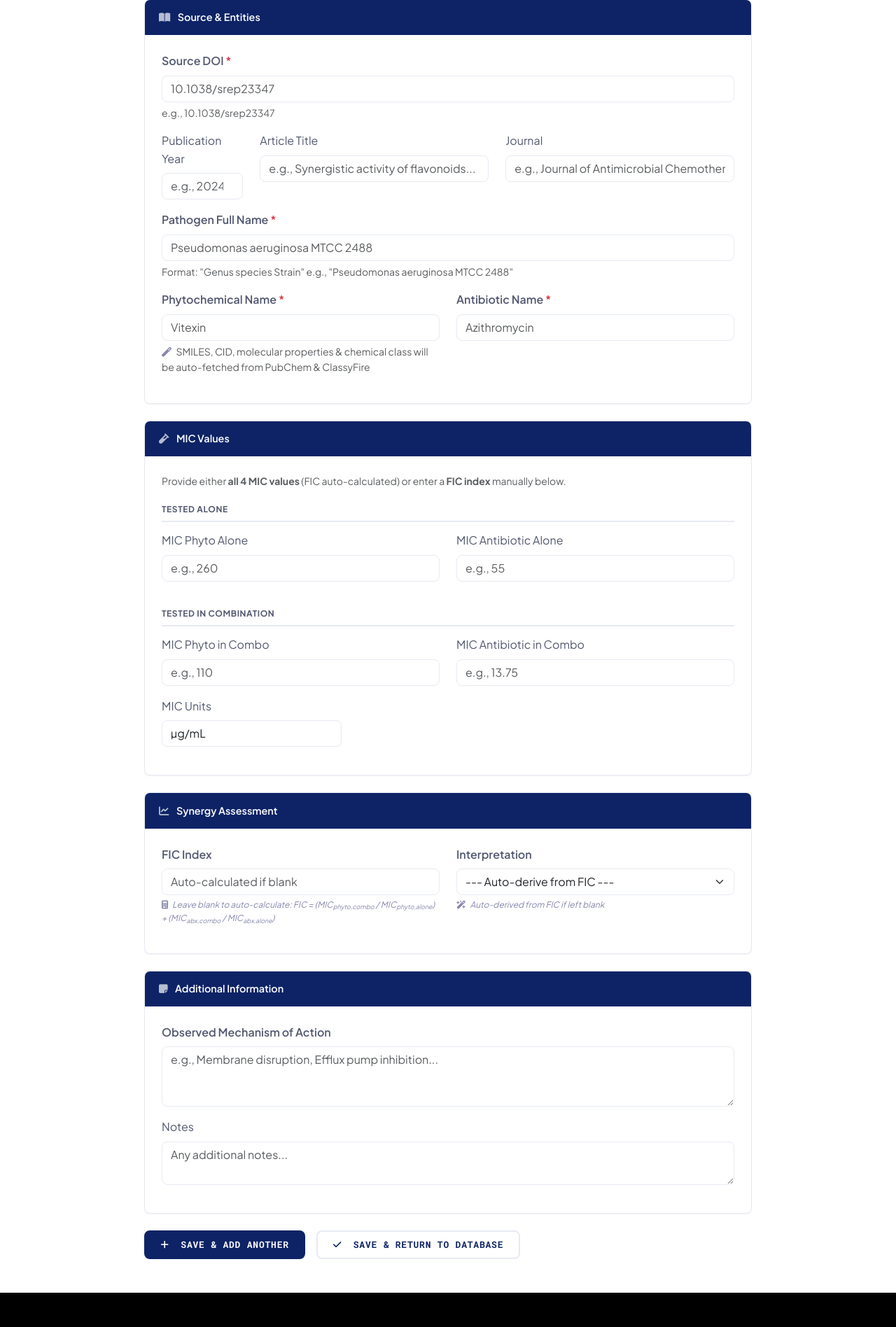
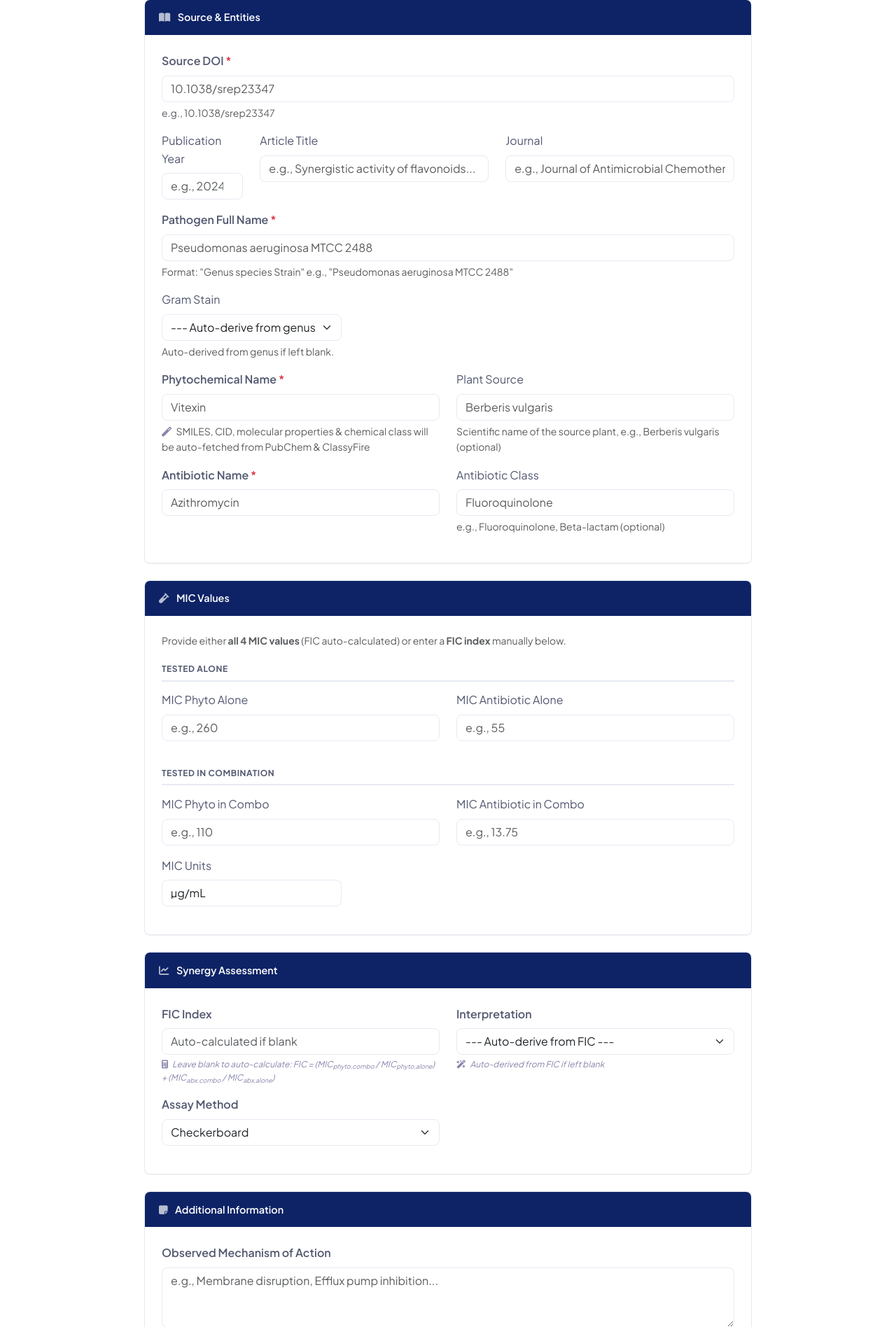
Before and after one commit to argajitsarkr/phytosynergy-db-project, a Django app: page /data-entry/ in a window 1280 px wide. Shown: the part 194-2090 px from the top of the page at 70% size. Run offline with Django 5.2, Linux system fonts and the light colour scheme; the visitor is signed in with stand-in values (Sample User, id 1); data comes from the database, SQL or seed files in the repository; data that the repository does not hold is empty; some libraries are stand-ins or nearby versions.

Commit message:
Persist assay_method, antibiotic_class, plant_source, gram_stain; sweep dashes
These fields were accepted by the import template/COLUMN_MAP (and some by the
form) but silently dropped on save. Added resolve_pathogen (derives gram stain
from genus), resolve_antibiotic (links AntibioticClass) and link_plant_source
(Plant M2M) helpers, exposed all four in SynergyEntryForm/data_entry.html, and
wired them through data_entry_view, edit_entry_view (with edit pre-populate)
and bulk_import_view. No migration needed - columns already existed.

Also replaced all remaining em/en dashes with hyphens in CHANGELOG.md,
SCHEMA.md, DEPLOYMENT.md, settings.py and two analytics files per rule #6.

Co-Authored-By: Claude Opus 4.7 <noreply@anthropic.com>

```diff
--- a/phytosynergy_project/settings.py
+++ b/phytosynergy_project/settings.py
@@ -20,7 +20,7 @@ DEBUG = os.environ.get('DEBUG', '1') == '1' # Defaults to True for development
 # --- CORRECTED ALLOWED_HOSTS AND CSRF LOGIC ---
 ALLOWED_HOSTS = os.environ.get('ALLOWED_HOSTS', '*').split(',')
 
-# CSRF trusted origins — needed for Cloudflare Tunnel, Railway, or any reverse proxy
+# CSRF trusted origins - needed for Cloudflare Tunnel, Railway, or any reverse proxy
 CSRF_TRUSTED_ORIGINS = []
 
 csrf_env = os.environ.get('CSRF_TRUSTED_ORIGINS', '')
--- a/synergy_data/forms.py
+++ b/synergy_data/forms.py
@@ -87,6 +87,39 @@ class SynergyEntryForm(forms.Form):
         }),
     )
 
+    antibiotic_class = forms.CharField(
+        max_length=100,
+        required=False,
+        label="Antibiotic Class",
+        help_text="e.g., Fluoroquinolone, Beta-lactam (optional)",
+        widget=forms.TextInput(attrs={
+            'class': 'form-control',
+            'placeholder': 'Fluoroquinolone',
+        }),
+    )
+
+    plant_source = forms.CharField(
+        max_length=255,
+        required=False,
+        label="Plant Source",
+        help_text="Scientific name of the source plant, e.g., Berberis vulgaris (optional)",
+        widget=forms.TextInput(attrs={
+            'class': 'form-control',
+            'placeholder': 'Berberis vulgaris',
+        }),
+    )
+
+    gram_stain = forms.ChoiceField(
+        choices=[
+            ('', '--- Auto-derive from genus ---'),
+            ('Gram-positive', 'Gram-positive'),
+            ('Gram-negative', 'Gram-negative'),
+        ],
+        required=False,
+        label="Gram Stain",
+        widget=forms.Select(attrs={'class': 'form-select'}),
+    )
+
     # --- MIC values (all optional -- papers often have partial data) ---
     mic_phyto_alone = forms.DecimalField(
         max_digits=10,
@@ -166,6 +199,20 @@ class SynergyEntryForm(forms.Form):
         + list(SynergyExperiment.InterpretationChoices.choices),
         required=False,
         label="Interpretation",
+        widget=forms.Select(attrs={'class': 'form-select'}),
+    )
+
+    assay_method = forms.ChoiceField(
+        choices=[
+            ('checkerboard', 'Checkerboard'),
+            ('time_kill', 'Time-Kill'),
+            ('disk_diffusion', 'Disk Diffusion'),
+            ('broth_microdilution', 'Broth Microdilution'),
+            ('other', 'Other'),
+        ],
+        required=False,
+        initial='checkerboard',
+        label="Assay Method",
         widget=forms.Select(attrs={'class': 'form-select'}),
     )
 
--- a/synergy_data/templates/synergy_data/analytics.html
+++ b/synergy_data/templates/synergy_data/analytics.html
@@ -593,7 +593,7 @@ document.addEventListener('DOMContentLoaded', function() {
                         legend: { display: false },
                         tooltip: {
                             callbacks: {
-                                title: function(ctx) { return `FIC ${ctx[0].label} – ${(parseFloat(ctx[0].label) + 0.25).toFixed(2)}`; },
+                                title: function(ctx) { return `FIC ${ctx[0].label} - ${(parseFloat(ctx[0].label) + 0.25).toFixed(2)}`; },
                                 label: function(ctx) { return `${ctx.raw} experiments`; }
                             }
                         },
--- a/synergy_data/templates/synergy_data/data_entry.html
+++ b/synergy_data/templates/synergy_data/data_entry.html
@@ -107,6 +107,14 @@
                 </div>
 
                 <div class="row">
+                    <div class="col-md-4 mb-3">
+                        <label for="{{ form.gram_stain.id_for_label }}" class="form-label">{{ form.gram_stain.label }}</label>
+                        {{ form.gram_stain }}
+                        <div class="form-text">Auto-derived from genus if left blank.</div>
+                    </div>
+                </div>
+
+                <div class="row">
                     <div class="col-md-6 mb-3">
                         <label for="{{ form.phytochemical_name.id_for_label }}" class="form-label fw-semibold">
                             {{ form.phytochemical_name.label }} <span class="text-danger">*</span>
@@ -121,12 +129,29 @@
                         {% endif %}
                     </div>
                     <div class="col-md-6 mb-3">
+                        <label for="{{ form.plant_source.id_for_label }}" class="form-label">{{ form.plant_source.label }}</label>
+                        {{ form.plant_source }}
+                        {% if form.plant_source.help_text %}
+                        <div class="form-text">{{ form.plant_source.help_text }}</div>
+                        {% endif %}
+                    </div>
+                </div>
+
+                <div class="row">
+                    <div class="col-md-6 mb-3">
                         <label for="{{ form.antibiotic_name.id_for_label }}" class="form-label fw-semibold">
                             {{ form.antibiotic_name.label }} <span class="text-danger">*</span>
                         </label>
                         {{ form.antibiotic_name }}
                         {% if form.antibiotic_name.errors %}
                         <div class="text-danger small mt-1">{{ form.antibiotic_name.errors.0 }}</div>
+                        {% endif %}
+                    </div>
+                    <div class="col-md-6 mb-3">
+                        <label for="{{ form.antibiotic_class.id_for_label }}" class="form-label">{{ form.antibiotic_class.label }}</label>
+                        {{ form.antibiotic_class }}
+                        {% if form.antibiotic_class.help_text %}
+                        <div class="form-text">{{ form.antibiotic_class.help_text }}</div>
                         {% endif %}
                     </div>
                 </div>
@@ -198,6 +223,12 @@
                         </div>
                     </div>
                 </div>
+                <div class="row">
+                    <div class="col-md-6 mb-3">
+                        <label for="{{ form.assay_method.id_for_label }}" class="form-label fw-semibold">{{ form.assay_method.label }}</label>
+                        {{ form.assay_method }}
+                    </div>
+                </div>
             </div>
         </div>
 
--- a/synergy_data/templatetags/analytics_filters.py
+++ b/synergy_data/templatetags/analytics_filters.py
@@ -17,7 +17,7 @@ def heatmap_color(fic_value):
     except (TypeError, ValueError):
         return '#f0f0f0'
 
-    # Clamp to 0–5 range for coloring
+    # Clamp to 0-5 range for coloring
     v = max(0.0, min(v, 5.0))
 
     # Define color stops: (fic_value, R, G, B)
--- a/synergy_data/views.py
+++ b/synergy_data/views.py
@@ -101,6 +101,94 @@ def get_or_create_case_insensitive(model, field_name, value):
             return model.objects.create(**{field_name: value})
         except IntegrityError:
             return model.objects.get(**lookup)
+
+
+# Gram stain by genus for the common antibacterial test organisms. Used to
+# auto-fill Pathogen.gram_stain when a curator doesn't supply it explicitly.
+GRAM_STAIN_BY_GENUS = {
+    # Gram-positive
+    'staphylococcus': 'Gram-positive',
+    'streptococcus': 'Gram-positive',
+    'enterococcus': 'Gram-positive',
+    'bacillus': 'Gram-positive',
+    'listeria': 'Gram-positive',
+    'clostridium': 'Gram-positive',
+    'clostridioides': 'Gram-positive',
+    'corynebacterium': 'Gram-positive',
+    'mycobacterium': 'Gram-positive',
+    'micrococcus': 'Gram-positive',
+    'lactobacillus': 'Gram-positive',
+    # Gram-negative
+    'escherichia': 'Gram-negative',
+    'klebsiella': 'Gram-negative',
+    'pseudomonas': 'Gram-negative',
+    'acinetobacter': 'Gram-negative',
+    'enterobacter': 'Gram-negative',
+    'salmonella': 'Gram-negative',
+    'shigella': 'Gram-negative',
+    'proteus': 'Gram-negative',
+    'serratia': 'Gram-negative',
+    'neisseria': 'Gram-negative',
+    'haemophilus': 'Gram-negative',
+    'helicobacter': 'Gram-negative',
+    'vibrio': 'Gram-negative',
+    'campylobacter': 'Gram-negative',
+    'bacteroides': 'Gram-negative',
+    'citrobacter': 'Gram-negative',
+    'morganella': 'Gram-negative',
+    'stenotrophomonas': 'Gram-negative',
+    'burkholderia': 'Gram-negative',
+}
+
+
+def derive_gram_stain(genus):
+    """Best-effort Gram stain from a genus name. Returns None if unknown."""
+    if not genus:
+        return None
+    return GRAM_STAIN_BY_GENUS.get(genus.strip().lower())
+
+
+def resolve_pathogen(full_name, gram_stain=None):
+    """get_or_create a Pathogen from a full name, filling gram_stain if blank.
+
+    An explicit gram_stain wins; otherwise we derive it from the genus.
+    """
+    genus, species, strain = parse_pathogen_name(full_name)
+    pathogen, _ = Pathogen.objects.get_or_create(
+        genus=genus, species=species, strain=strain
+    )
+    if not pathogen.gram_stain:
+        resolved = (gram_stain or '').strip() or derive_gram_stain(genus)
+        if resolved:
+            pathogen.gram_stain = resolved
+            pathogen.save(update_fields=['gram_stain'])
+    return pathogen
+
+
+def resolve_antibiotic(name, class_name=None):
+    """get_or_create an Antibiotic (case-insensitive) and link its class.
+
+    The AntibioticClass FK is only filled when currently blank, so we never
+    clobber a class a curator set deliberately.
+    """
+    antibiotic = get_or_create_case_insensitive(Antibiotic, 'antibiotic_name', name)
+    class_name = (class_name or '').strip()
+    if class_name and antibiotic.antibiotic_class is None:
+        antibiotic.antibiotic_class = get_or_create_case_insensitive(
+            AntibioticClass, 'class_name', class_name
+        )
+        antibiotic.save(update_fields=['antibiotic_class'])
+    return antibiotic
+
+
+def link_plant_source(plant_name, phytochemical):
+    """get_or_create a Plant and associate the phytochemical with it (M2M)."""
+    plant_name = (plant_name or '').strip()
+    if not plant_name:
+        return None
+    plant = get_or_create_case_insensitive(Plant, 'scientific_name', plant_name)
+    plant.phytochemicals.add(phytochemical)
+    return plant
 
 
 def _normalize_doi(doi):
@@ -413,10 +501,9 @@ def data_entry_view(request):
             if source_updated:
                 source.save()
 
-            # 2. Resolve Pathogen (parse name, then get_or_create)
-            genus, species, strain = parse_pathogen_name(cd['pathogen_full_name'])
-            pathogen, _ = Pathogen.objects.get_or_create(
-                genus=genus, species=species, strain=strain
+            # 2. Resolve Pathogen (parse name, set gram stain)
+            pathogen = resolve_pathogen(
+                cd['pathogen_full_name'], gram_stain=cd.get('gram_stain')
             )
 
             # 3. Resolve Phytochemical (case-insensitive)
@@ -427,9 +514,12 @@ def data_entry_view(request):
             # 3b. Auto-enrich phytochemical with PubChem + ClassyFire data
             enrichment_status = enrich_phytochemical(phytochemical)
 
-            # 4. Resolve Antibiotic (case-insensitive)
-            antibiotic = get_or_create_case_insensitive(
-                Antibiotic, 'antibiotic_name', cd['antibiotic_name'].strip()
+            # 3c. Link plant source (optional)
+            link_plant_source(cd.get('plant_source'), phytochemical)
+
+            # 4. Resolve Antibiotic (case-insensitive) + link class
+            antibiotic = resolve_antibiotic(
+                cd['antibiotic_name'].strip(), class_name=cd.get('antibiotic_class')
             )
 
             # 5. Auto-calculate FIC if not provided
@@ -458,6 +548,7 @@ def data_entry_view(request):
                 mic_units=cd.get('mic_units') or '\u00b5g/mL',
                 fic_index=fic_index,
                 interpretation=interpretation,
+                assay_method=cd.get('assay_method') or 'checkerboard',
                 moa_observed=cd.get('moa_observed', ''),
                 notes=cd.get('notes', ''),
             )
@@ -530,9 +621,8 @@ def edit_entry_view(request, pk):
                 source.save()
 
             # 2. Resolve Pathogen
-            genus, species, strain = parse_pathogen_name(cd['pathogen_full_name'])
-            pathogen, _ = Pathogen.objects.get_or_create(
-                genus=genus, species=species, strain=strain
+            pathogen = resolve_pathogen(
+                cd['pathogen_full_name'], gram_stain=cd.get('gram_stain')
             )
 
             # 3. Resolve Phytochemical
@@ -543,9 +633,12 @@ def edit_entry_view(request, pk):
             # 3b. Auto-enrich
             enrichment_status = enrich_phytochemical(phytochemical)
 
-            # 4. Resolve Antibiotic
-            antibiotic = get_or_create_case_insensitive(
-                Antibiotic, 'antibiotic_name', cd['antibiotic_name'].strip()
+            # 3c. Link plant source (optional)
+            link_plant_source(cd.get('plant_source'), phytochemical)
+
+            # 4. Resolve Antibiotic + link class
+            antibiotic = resolve_antibiotic(
+                cd['antibiotic_name'].strip(), class_name=cd.get('antibiotic_class')
             )
 
             # 5. Auto-calculate FIC if not provided
@@ -573,6 +666,7 @@ def edit_entry_view(request, pk):
             experiment.mic_units = cd.get('mic_units') or '\u00b5g/mL'
             experiment.fic_index = fic_index
             experiment.interpretation = interpretation
+            experiment.assay_method = cd.get('assay_method') or 'checkerboard'
             experiment.moa_observed = cd.get('moa_observed', '')
             experiment.notes = cd.get('notes', '')
             experiment.save()
@@ -596,14 +690,22 @@ def edit_entry_view(request, pk):
         if experiment.pathogen.strain:
             pathogen_str += f" {experiment.pathogen.strain}"
 
+        existing_plant = experiment.phytochemical.source_plants.first()
         form = SynergyEntryForm(initial={
             'source_doi': experiment.source.doi or '',
             'publication_year': experiment.source.publication_year,
             'article_title': experiment.source.article_title or '',
             'journal': experiment.source.journal or '',
             'pathogen_full_name': pathogen_str,
+            'gram_stain': experiment.pathogen.gram_stain or '',
             'phytochemical_name': experiment.phytochemical.compound_name,
+            'plant_source': existing_plant.scientific_name if existing_plant else '',
             'antibiotic_name': experiment.antibiotic.antibiotic_name,
+            'antibiotic_class': (
+                experiment.antibiotic.antibiotic_class.class_name
+                if experiment.antibiotic.antibiotic_class else ''
+            ),
+            'assay_method': experiment.assay_method or 'checkerboard',
             'mic_phyto_alone': experiment.mic_phyto_alone,
             'mic_abx_alone': experiment.mic_abx_alone,
             'mic_phyto_in_combo': experiment.mic_phyto_in_combo,
@@ -967,12 +1069,10 @@ def bulk_import_view(request):
                             },
                         )
 
-                        # --- Pathogen (parse + get_or_create) ---
-                        genus, species, strain = parse_pathogen_name(row['pathogen_full_name'])
-                        pathogen, _ = Pathogen.objects.get_or_create(
-                            genus=genus,
-                            species=species,
-                            strain=strain,
+                        # --- Pathogen (parse + get_or_create, derive gram) ---
+                        pathogen = resolve_pathogen(
+                            row['pathogen_full_name'],
+                            gram_stain=row.get('gram_stain'),
                         )
 
                         # --- Phytochemical (case-insensitive) ---
@@ -986,9 +1086,13 @@ def bulk_import_view(request):
                             Phytochemical, 'compound_name', row['phytochemical_name']
                         )
 
-                        # --- Antibiotic (case-insensitive) ---
-                        antibiotic = get_or_create_case_insensitive(
-                            Antibiotic, 'antibiotic_name', row['antibiotic_name']
+                        # --- Plant source (optional M2M) ---
+                        link_plant_source(row.get('plant_source'), phytochemical)
+
+                        # --- Antibiotic (case-insensitive) + class ---
+                        antibiotic = resolve_antibiotic(
+                            row['antibiotic_name'],
+                            class_name=row.get('antibiotic_class'),
                         )
 
                         # --- Duplicate check ---
@@ -1031,6 +1135,7 @@ def bulk_import_view(request):
                             mic_units=mic_units,
                             fic_index=fic_index,
                             interpretation=interpretation,
+                            assay_method=(row.get('assay_method') or 'checkerboard'),
                             moa_observed=row.get('moa_observed') or '',
                             notes=row.get('notes') or '',
                         )
```
Also changed, not shown: CLAUDE.md (+1 -0 lines), DEPLOYMENT.md (+1 -1 lines), SCHEMA.md (+13 -13 lines), CHANGELOG.md.
